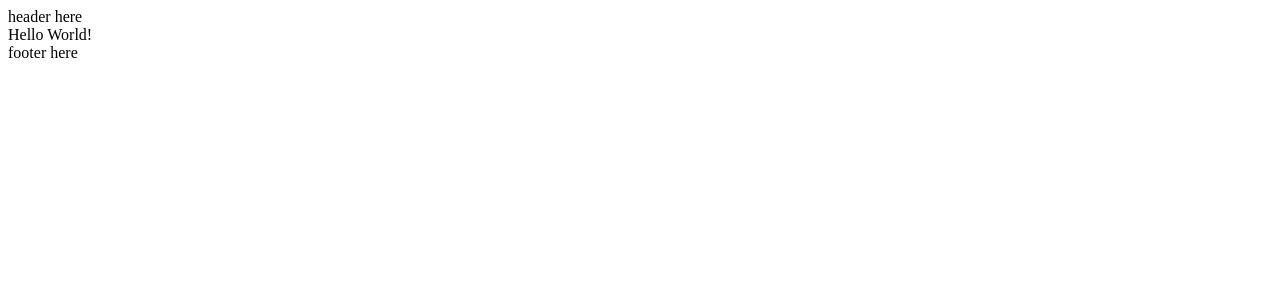
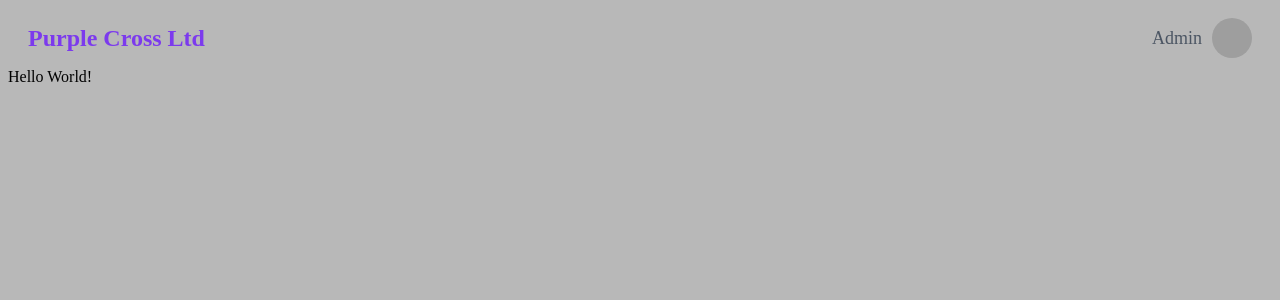
Before and after one commit to Alorian42/shireburn-test, a Vue app: page / in a window 1280 px wide. Shown: the top 300 px of the page. Built offline with nearby package versions, Linux system fonts and the light colour scheme; grey boxes are pictures that could not be loaded.

Commit message:
feat: create header and style it (and app)

```diff
--- a/src/App.vue
+++ b/src/App.vue
@@ -1,11 +1,16 @@
 <template>
-	<div class="header">header here</div>
+	<Header />
 	<div class="container">
 		<router-view />
 	</div>
-	<div class="footer">footer here</div>
 </template>
 
-<script setup lang="ts"></script>
+<script setup lang="ts">
+import Header from './components/Header.vue';
+</script>
 
-<style scoped></style>
+<style>
+body {
+	background-color: #b8b8b8;
+}
+</style>
--- /dev/null
+++ b/src/components/Header.vue
@@ -0,0 +1,48 @@
+<template>
+	<div class="wrapper">
+		<div class="company">Purple Cross Ltd</div>
+		<div class="user">
+			<div class="user-name">Admin</div>
+			<img
+				class="user-image"
+				src="https://randomuser.me/api/portraits/lego/1.jpg"
+				alt="User Image"
+			/>
+		</div>
+	</div>
+</template>
+
+<script setup lang="ts"></script>
+
+<style scoped>
+.wrapper {
+	display: flex;
+	justify-content: space-between;
+	align-items: center;
+	padding: 10px 20px;
+}
+
+.company {
+	font-size: 24px;
+	font-weight: bold;
+	color: #7c3aed;
+}
+
+.user {
+	display: flex;
+	align-items: center;
+}
+
+.user-name {
+	margin-right: 10px;
+	font-size: 18px;
+	color: #4b5563;
+}
+
+.user-image {
+	width: 40px;
+	height: 40px;
+	border-radius: 50%;
+	overflow: hidden;
+}
+</style>
```
